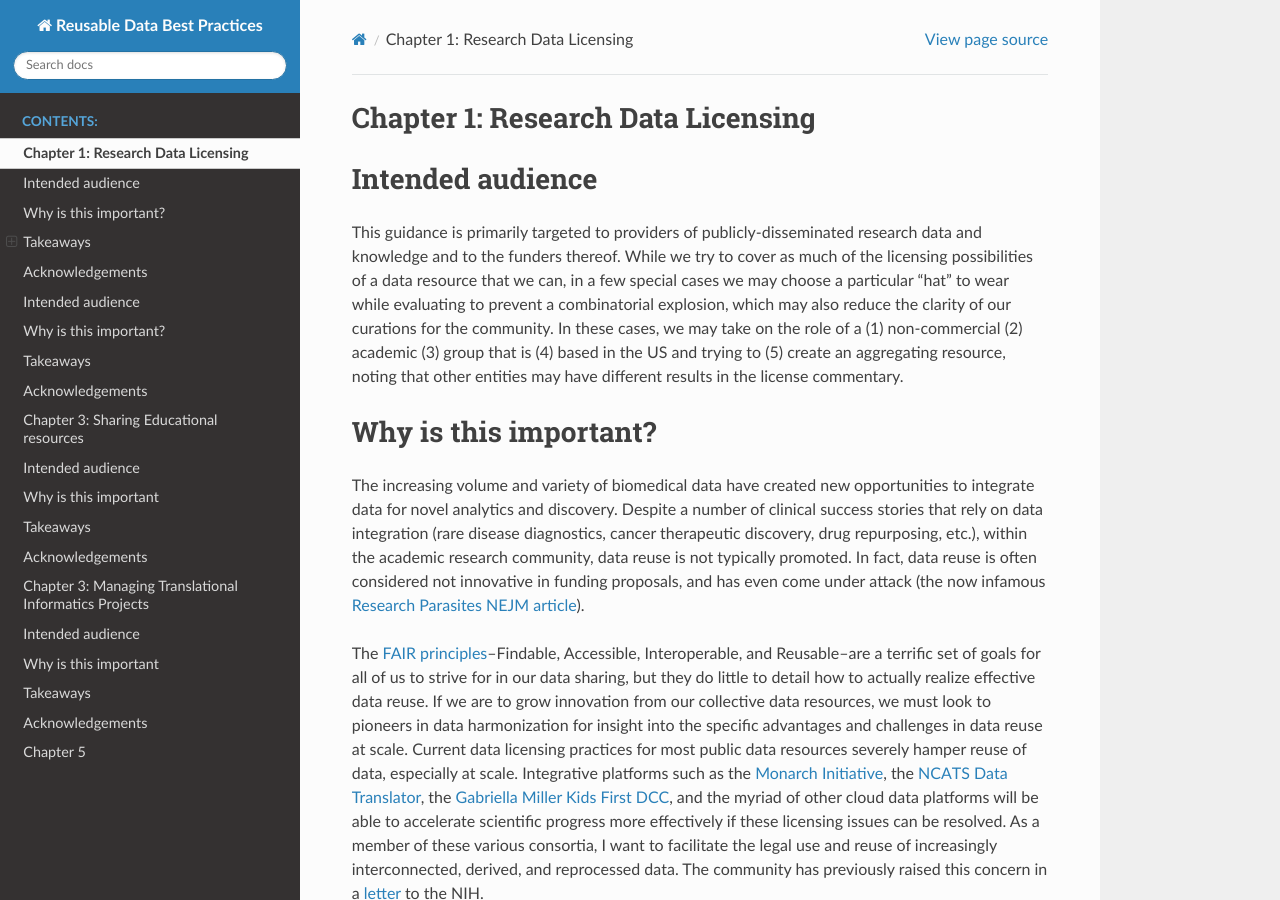
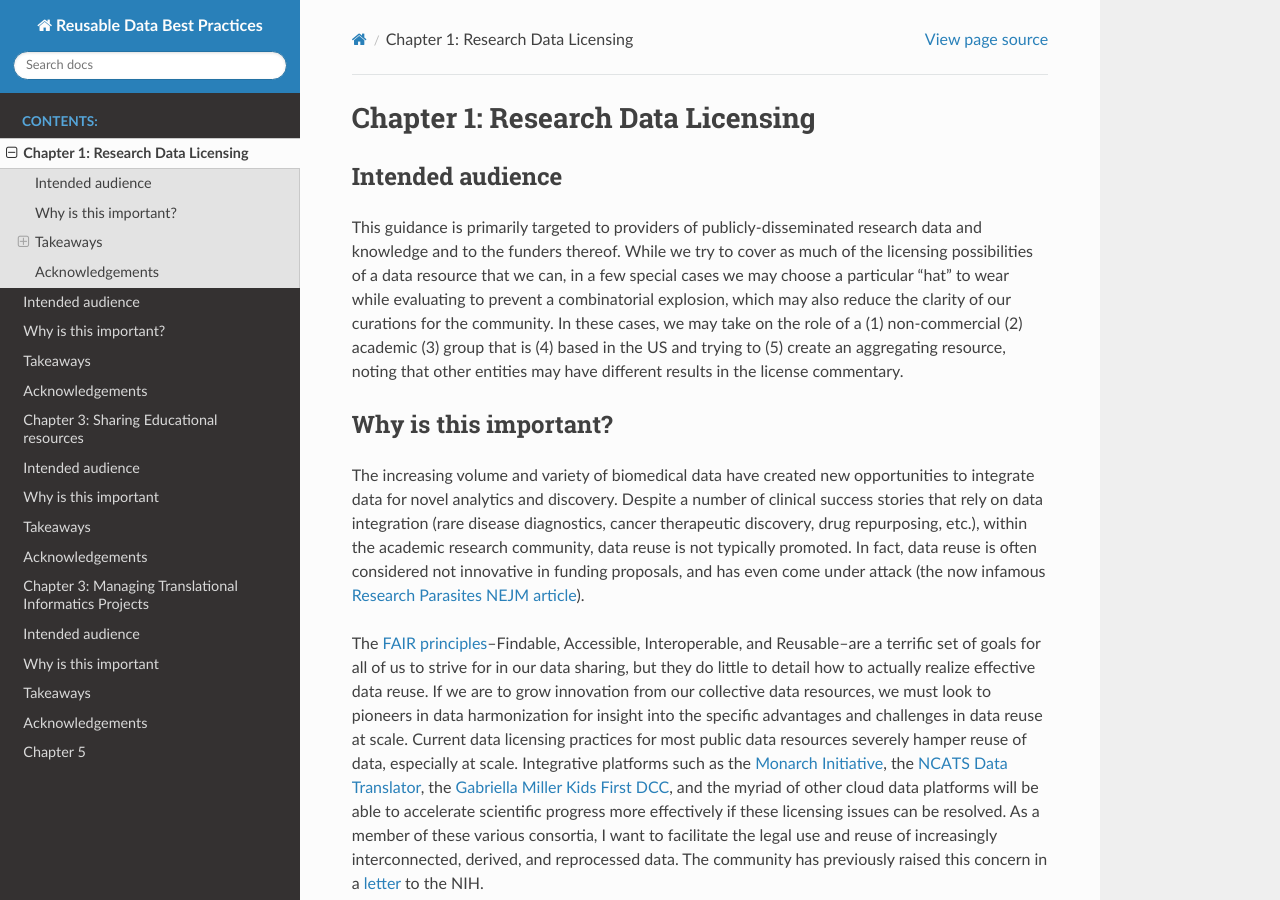
Before and after one commit to data2health/informatics-playbook, a Sphinx documentation site: the page built from docs/chapters/chapter_1.md, in a window 1280 px wide and 900 px high. Built offline with Sphinx 7.4.7 and the Read the Docs theme 2.0.0, drawn with Linux system fonts in a browser that asks for light colours.

```diff
--- a/docs/chapters/chapter_1.md
+++ b/docs/chapters/chapter_1.md
@@ -1,10 +1,10 @@
 # Chapter 1: Research Data Licensing
 
-# Intended audience
+## Intended audience
 
 This guidance is primarily targeted to providers of publicly-disseminated research data and knowledge and to the funders thereof. While we try to cover as much of the licensing possibilities of a data resource that we can, in a few special cases we may choose a particular "hat" to wear while evaluating to prevent a combinatorial explosion, which may also reduce the clarity of our curations for the community. In these cases, we may take on the role of a (1) non-commercial (2) academic (3) group that is (4) based in the US and trying to (5) create an aggregating resource, noting that other entities may have different results in the license commentary.
 
-# Why is this important?
+## Why is this important?
 
 The increasing volume and variety of biomedical data have created new opportunities to integrate data for novel analytics and discovery. Despite a number of clinical success stories that rely on data integration (rare disease diagnostics, cancer therapeutic discovery, drug repurposing, etc.), within the academic research community, data reuse is not typically promoted. In fact, data reuse is often considered not innovative in funding proposals, and has even come under attack (the now infamous [Research Parasites NEJM article](https://www.nejm.org/doi/full/10.1056/NEJMe1516564)).
 
@@ -14,15 +14,15 @@ How reusable are most data resources? In our [recently published manuscript](htt
 
 Putting this all together, a majority of resources would not meet basic criteria for legal frictionless use for downstream data integration and redistribution activities --despite the fact that most of these resources are publicly funded, which should mean the content is freely available for reuse by the public.
 
-# Takeaways
+## Takeaways
 
 To receive a perfect reusability score, the following criteria should be met:
 
-## A) License is public, discoverable, and standard
-## B) License requires no further negotiation and its scope is both unambiguous and covers all of the data
-## C) The data covered by the license is easily accessible
-## D) License has little or no restrictions on kinds of (re)use
-## E) License has little or no restrictions on who can (re)use the data
+### A) License is public, discoverable, and standard
+### B) License requires no further negotiation and its scope is both unambiguous and covers all of the data
+### C) The data covered by the license is easily accessible
+### D) License has little or no restrictions on kinds of (re)use
+### E) License has little or no restrictions on who can (re)use the data
 
 The full rubric is available at http://reusabledata.org/criteria.html
 
@@ -30,7 +30,7 @@ The full rubric is available at http://reusabledata.org/criteria.html
 
 The hardest data to license (in or out) is often data integrated from multiple sources with missing, heterogeneous, non-standard, and / or incompatible licenses. The opportunity exists to improve this from the groud up; while the situation will never be perfect, it could be substantially improved with modest effort.
 
-# Acknowledgements
+## Acknowledgements
 
 ReusableData.org is funded by the National Center for Advancing Translational Sciences (NCATS) OT3 TR002019 as part of the [Biomedical Data Translator project](https://ncats.nih.gov/translator).
 The (Re)usable Data Project would like to acknowledge the assistance of many more people than can be listed here. Please visit the [about page](http://reusabledata.org/about.html) for the full list.
```
